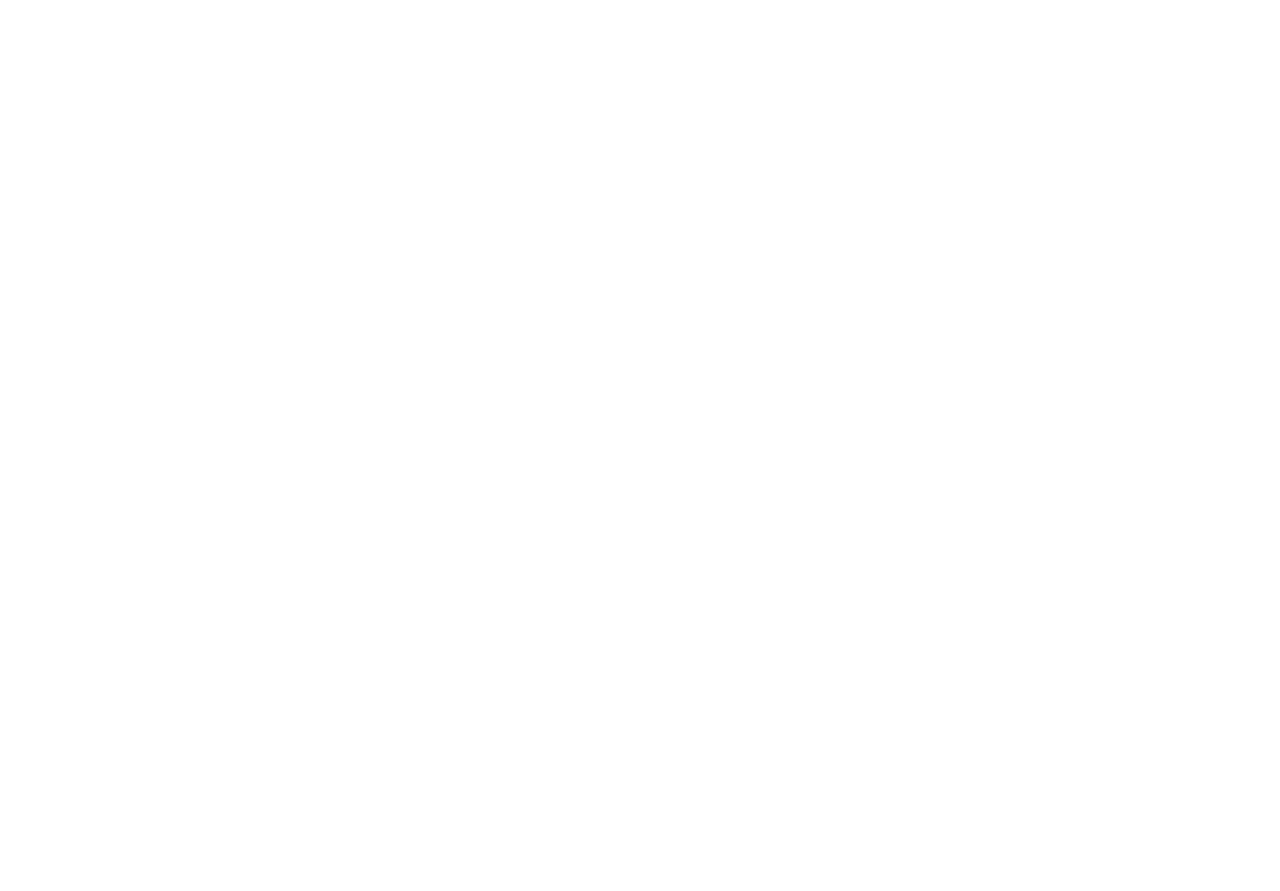
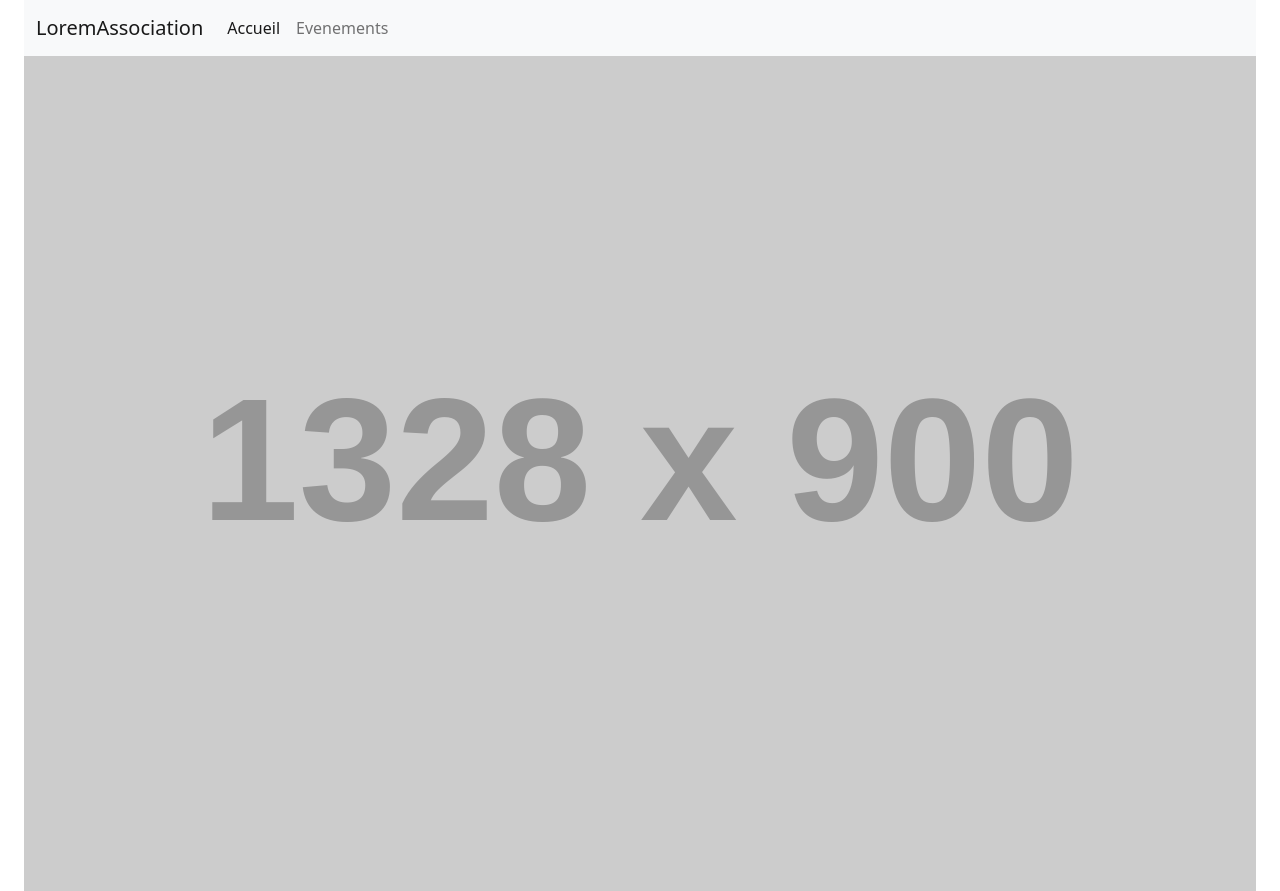
Before and after one commit to SVG-1337/eval_studi_html, a plain HTML site: page index.html in a window 1280 px wide. Before the commit the page ends 800 px from the top, so only its background shows below. Drawn offline with nearby package versions, Linux system fonts and the light colour scheme; placeholder pictures from the web are drawn by us.

Commit message:
ajout du header homepage

```diff
--- a/index.html
+++ b/index.html
@@ -4,11 +4,47 @@
     <meta charset="UTF-8">
     <meta http-equiv="X-UA-Compatible" content="IE=edge">
     <meta name="viewport" content="width=device-width, initial-scale=1.0">
+    <meta name="description" content="LoremAssociation | Bienvenue sur notre page d'accueil, nous sommes l'association des lorems"/>
+    <meta name="keywords" content="lorem, association, montpellier"/>
+    <meta name="robots" content="index"/>
+    <meta name="Subject" content="association">
+    <meta name="Identifier-Url" content="loremassociation.com">
+    <meta name="Rating" content="general">
+    <meta name="Geography" content="34000">
+    <meta name="Category" content="health">
     <title>Accueil | LoremAssociation</title>
     <link rel="stylesheet" href="custom.css">
     <link href="https://cdn.jsdelivr.net/npm/bootstrap@5.0.1/dist/css/bootstrap.min.css" rel="stylesheet" integrity="sha384-+0n0xVW2eSR5OomGNYDnhzAbDsOXxcvSN1TPprVMTNDbiYZCxYbOOl7+AMvyTG2x" crossorigin="anonymous">
 </head>
-<body>
+<body class="container-fluid">
+    <header class="container-fluid">
+        <nav class="navbar navbar-expand-lg navbar-light bg-light">
+            <div class="container-fluid">
+              <a class="navbar-brand" href="#">LoremAssociation</a>
+              <button class="navbar-toggler" type="button" data-bs-toggle="collapse" data-bs-target="#navbarNav" aria-controls="navbarNav" aria-expanded="false" aria-label="Toggle navigation">
+                <span class="navbar-toggler-icon"></span>
+              </button>
+              <div class="collapse navbar-collapse" id="navbarNav">
+                <ul class="navbar-nav">
+                  <li class="nav-item">
+                    <a class="nav-link active" aria-current="page" href="#">Accueil</a>
+                  </li>
+                  <li class="nav-item">
+                    <a class="nav-link" href="#">Evenements</a>
+                  </li>
+                </ul>
+              </div>
+            </div>
+          </nav>
+          <div class="">
+              <img src="https://via.placeholder.com/1328x900.png?text=placeHolder" alt="" class="img-fluid">
+          </div>
+    </header>
+    <main class="container-fluid">
 
+    </main>
+    <footer class="containter-fluid">
+
+    </footer>
 </body>
 </html>
```
